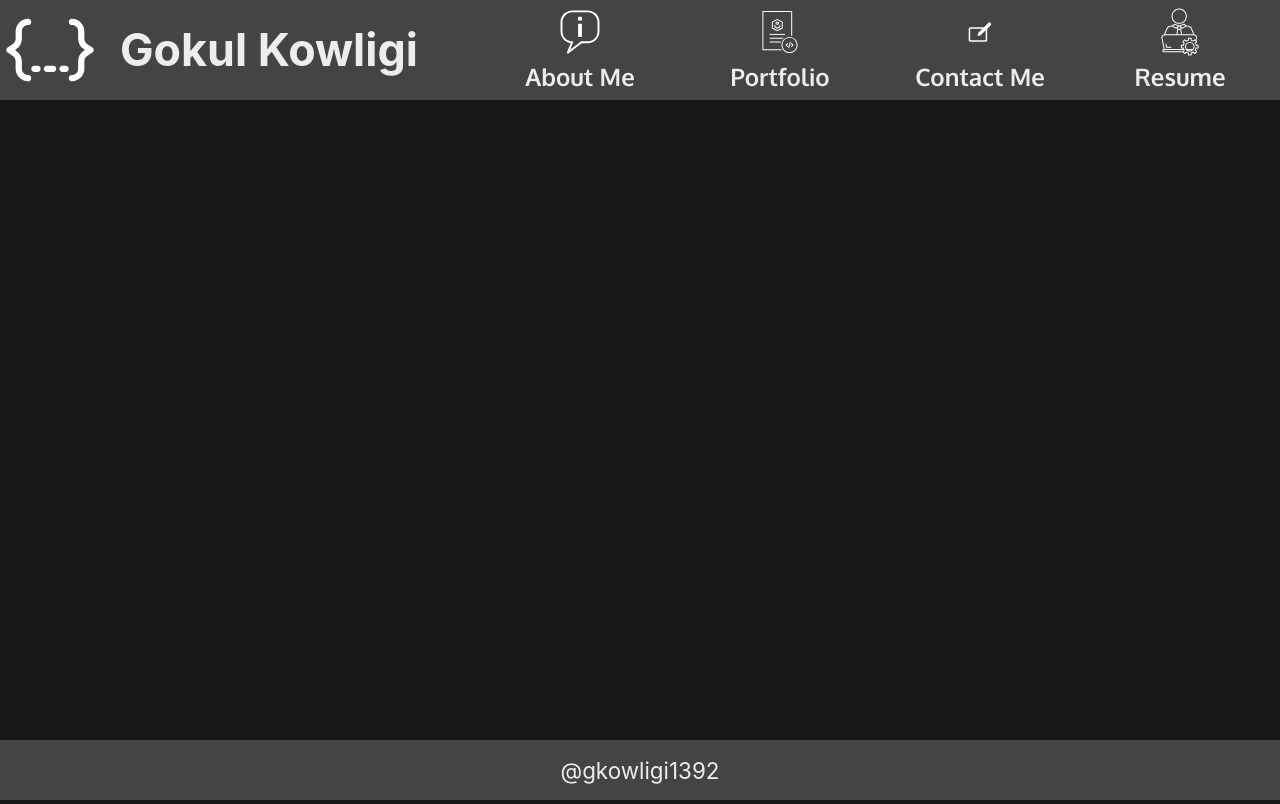
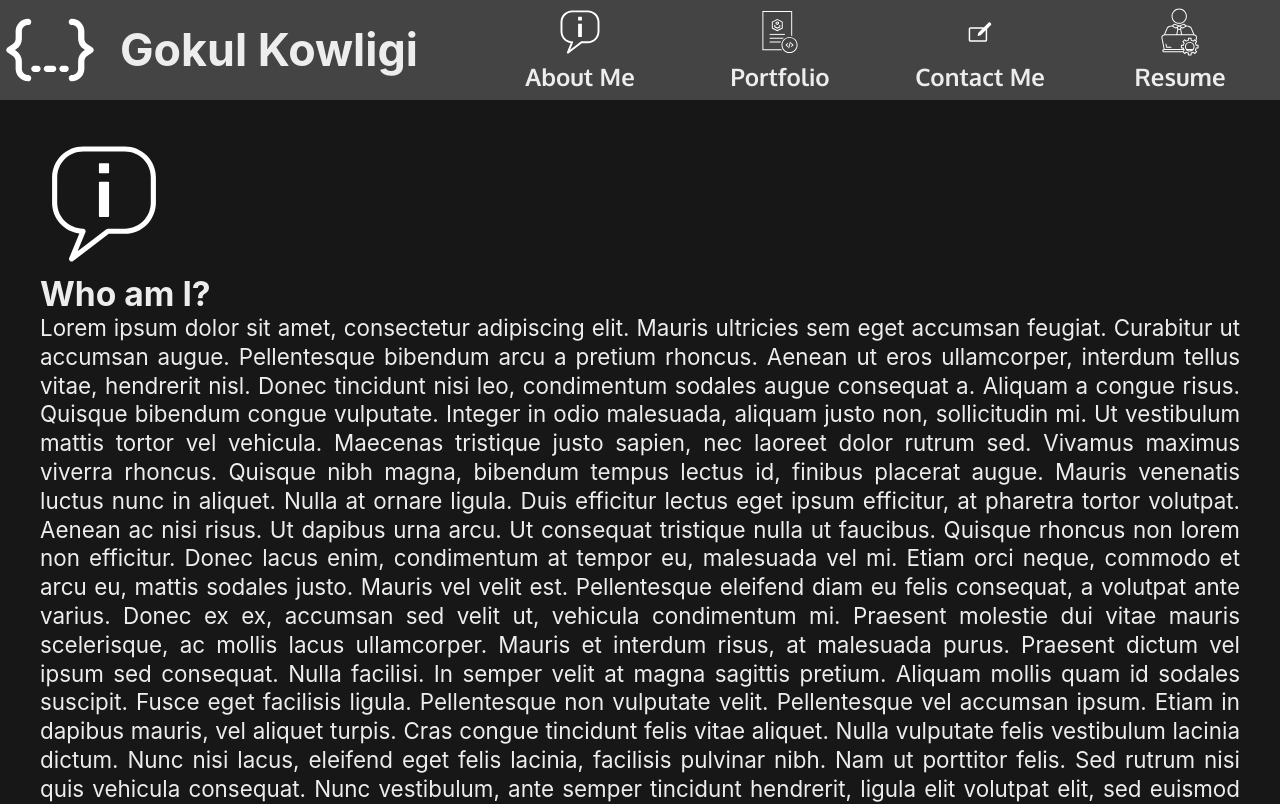
Before and after one commit to gkowligi1392/react-portfolio, a React (Create React App) app: page / in a window 1280 px wide. Shown: the top 804 px of the page. Built offline with nearby package versions, Linux system fonts and the light colour scheme.

Commit message:
fixed currentPage links in app.js

```diff
--- a/src/App.js
+++ b/src/App.js
@@ -14,9 +14,9 @@ function App() {
         <Nav currentPage={currentPage} setCurrentPage={setCurrentPage}/>
       </header>
       <main>
-        {currentPage === "aboutMe" && <About />}
-        {currentPage === "portfolio" && <Portfolio />}
-        {currentPage === "contactMe" && <ContactMe />}
+        {currentPage === "About Me" && <About />}
+        {currentPage === "Portfolio" && <Portfolio />}
+        {currentPage === "Contact Me" && <ContactMe />}
       </main>
       <footer>@gkowligi1392</footer>
     </>
--- a/src/components/About/index.js
+++ b/src/components/About/index.js
@@ -4,7 +4,7 @@ const About = () => {
     return (
       <section>
         <div className='page-body'>
-          <img src='{ImageAboutMe}' alt='about me' className='img-body' />
+          <img src={ImageAboutMe} alt='about me' className='img-body' />
           <h1>Who am I?</h1>
           <p>
             Lorem ipsum dolor sit amet, consectetur adipiscing elit. Mauris
```
